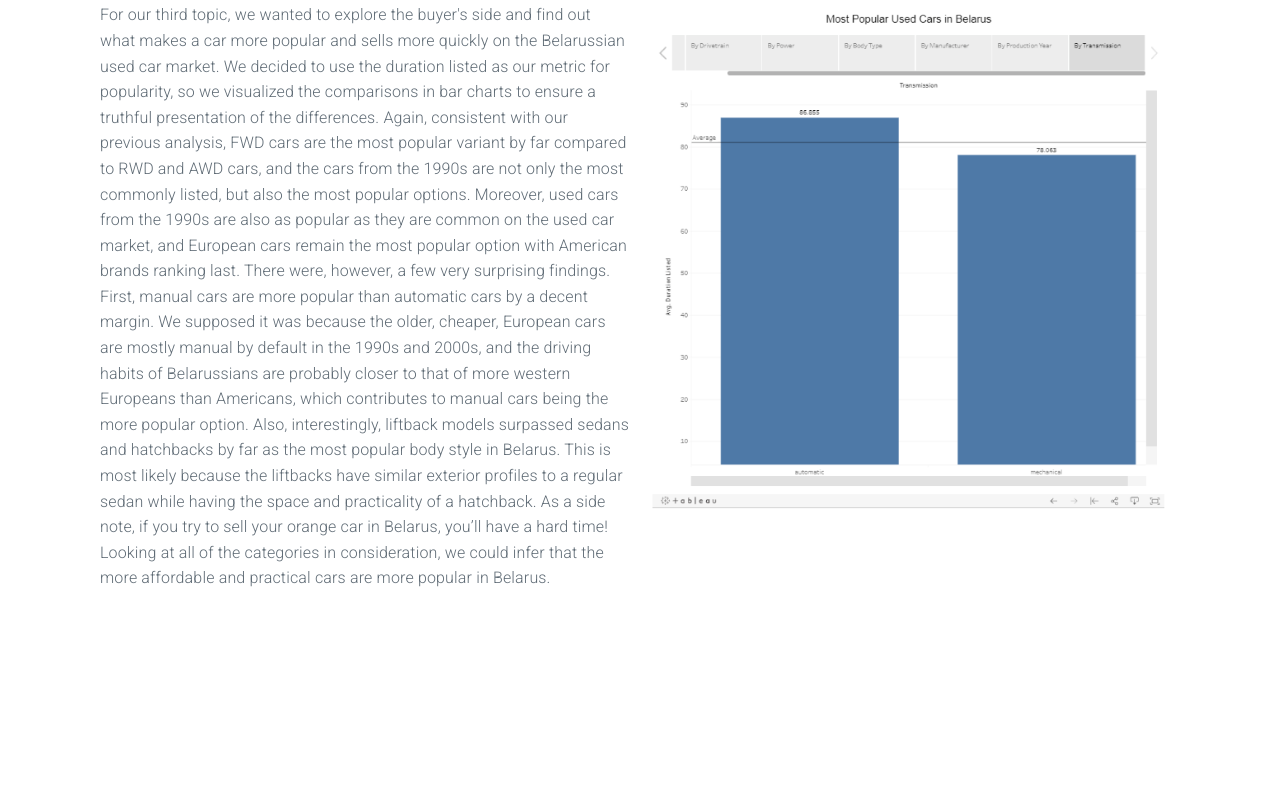
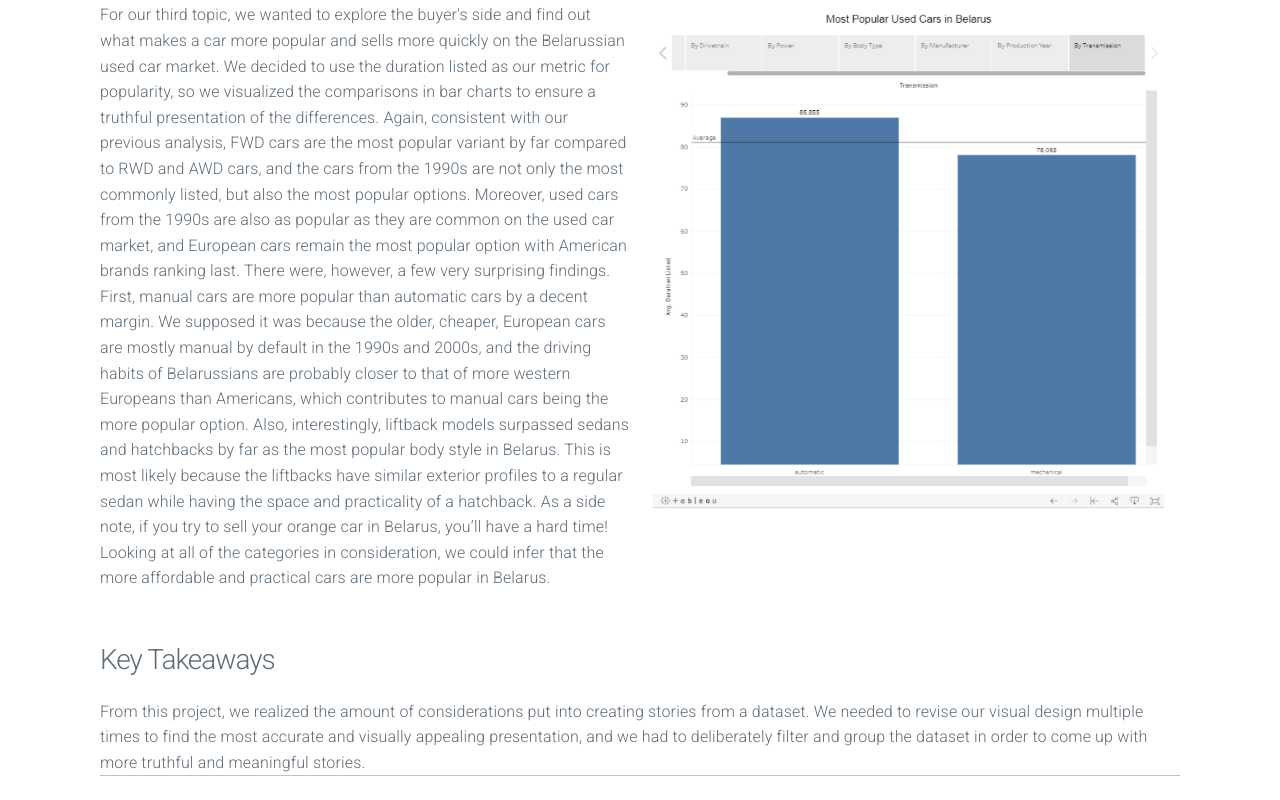
Before and after one commit to ZHYangRoger/bc-vis-mini-proj-2, a plain HTML site: page index.html in a window 1280 px wide. Shown: the part 4621-5421 px from the top of the page. Before the commit the page ends 5212 px from the top, so only its background shows below. Drawn offline with nearby package versions, Linux system fonts and the light colour scheme.

Commit message:
takeaway

```diff
--- a/index.html
+++ b/index.html
@@ -124,6 +124,13 @@
                             <img src="assets/explanation_3.png"/>
                         </div>
                     </div>
+                    <br><br>
+                    <div>
+                        <h3>Key Takeaways</h3>
+                        <p>
+                            From this project, we realized the amount of considerations put into creating stories from a dataset. We needed to revise our visual design multiple times to find the most accurate and visually appealing presentation, and we had to deliberately filter and group the dataset in order to come up with more truthful and meaningful stories.
+                        </p>
+                    </div>
                 </div>
             </div>
         </div>
```
